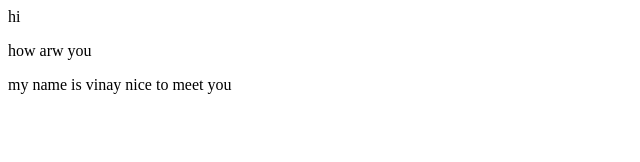
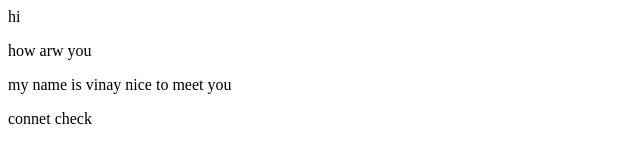
Before and after one commit to Vinay9015/Web_app, a plain HTML site: page index.html in a window 1280 px wide. Shown: the whole page, without its empty margins (0-640 px from the left). Drawn offline with Linux system fonts and the light colour scheme.

Commit message:
Update index.html

```diff
--- a/index.html
+++ b/index.html
@@ -1,3 +1,4 @@
 <p> hi</p>
 <p> how arw you</p>
 <p>my name is vinay nice to meet you</p>
+<p>connet check</p>
```
